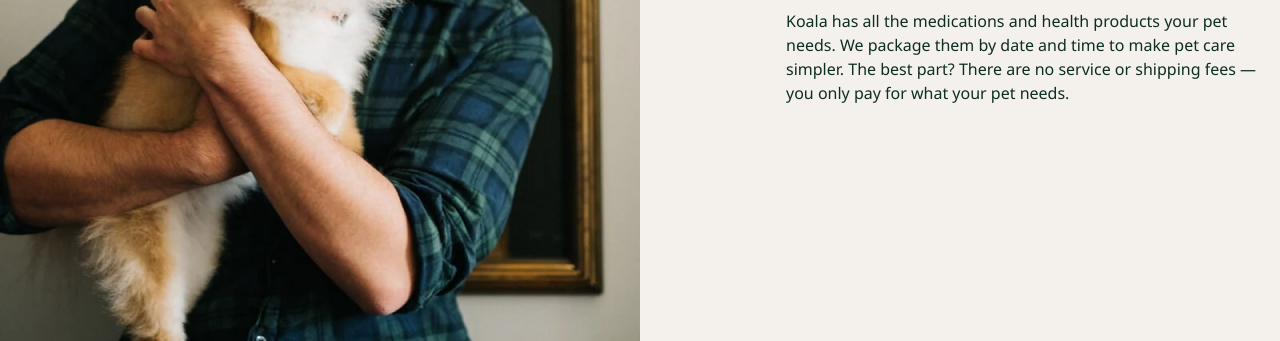
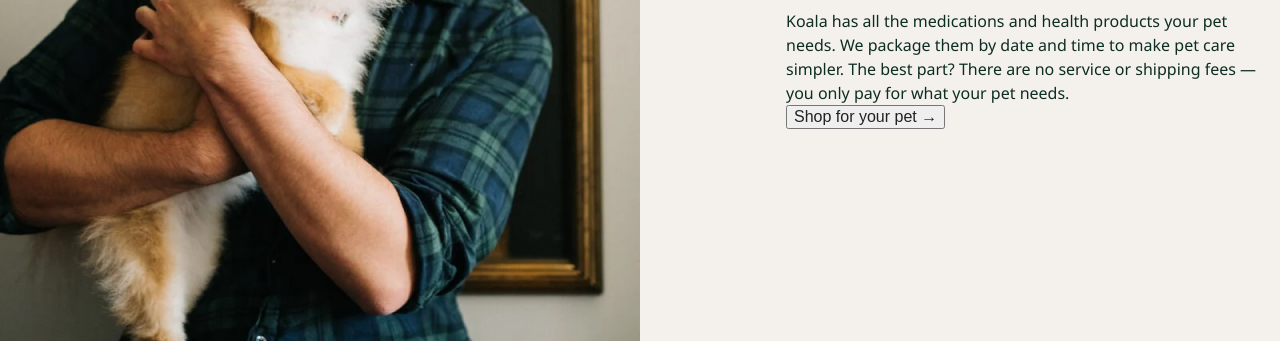
Before and after one commit to Heart1ess3/Bru-Web-Coursach, a website with bundled scripts: page html/index.html in a window 1280 px wide. Shown: the part 459-800 px from the top of the page. Built offline with nearby package versions, Linux system fonts and the light colour scheme.

Commit message:
Update index.html

```diff
--- a/html/index.html
+++ b/html/index.html
@@ -84,6 +84,9 @@
                         <div class="inro_text_undertitle">
                             <h3 data-i18="104" class="intro_text_undertitle_h3">Koala has all the medications and health products your pet needs. We package them by date and time to make pet care simpler. The best part? There are no service or shipping fees — you only pay for what your pet needs.</h3>
                         </div>
+                                <a href="#" class="shop-pet-button">
+                            <button data-i18="9" class="shop-pet-button-text">Shop for your pet → </button>
+                          </a>
                     </div>
                 </div>
             </div>
```
